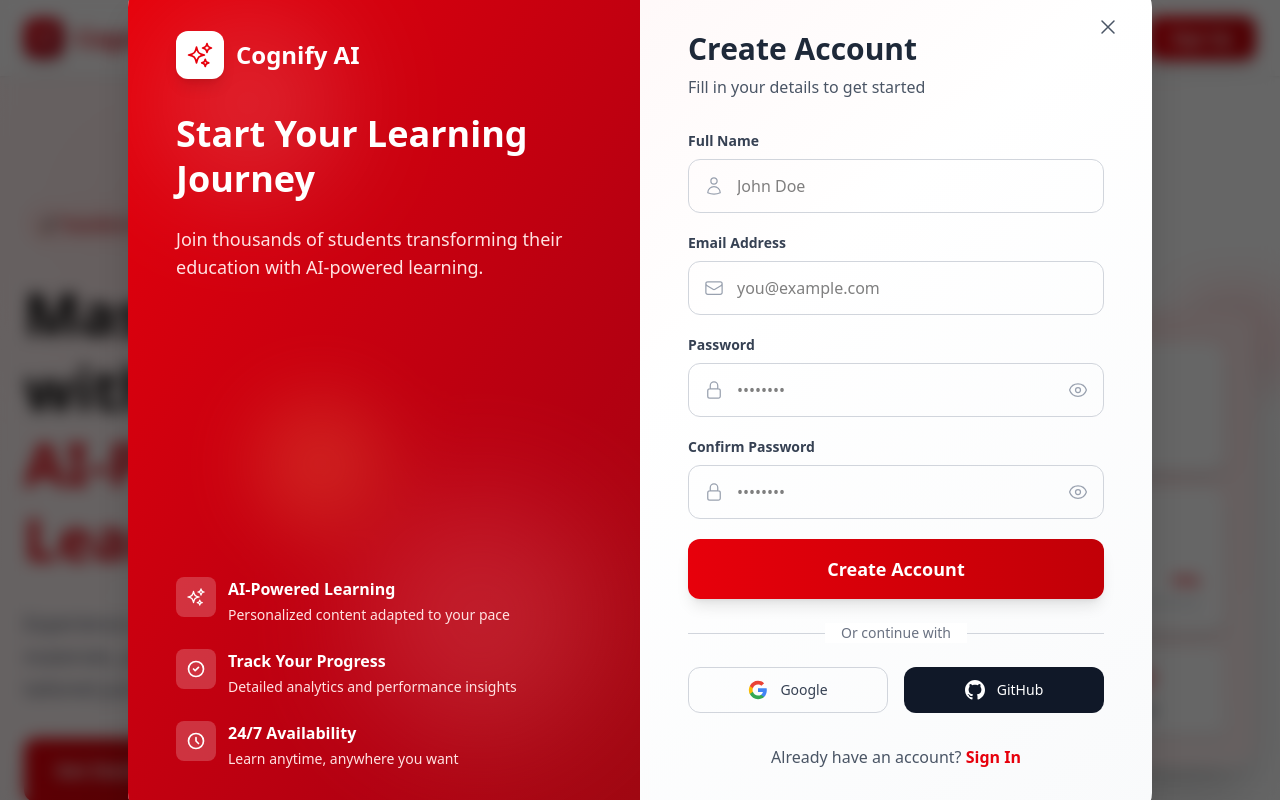
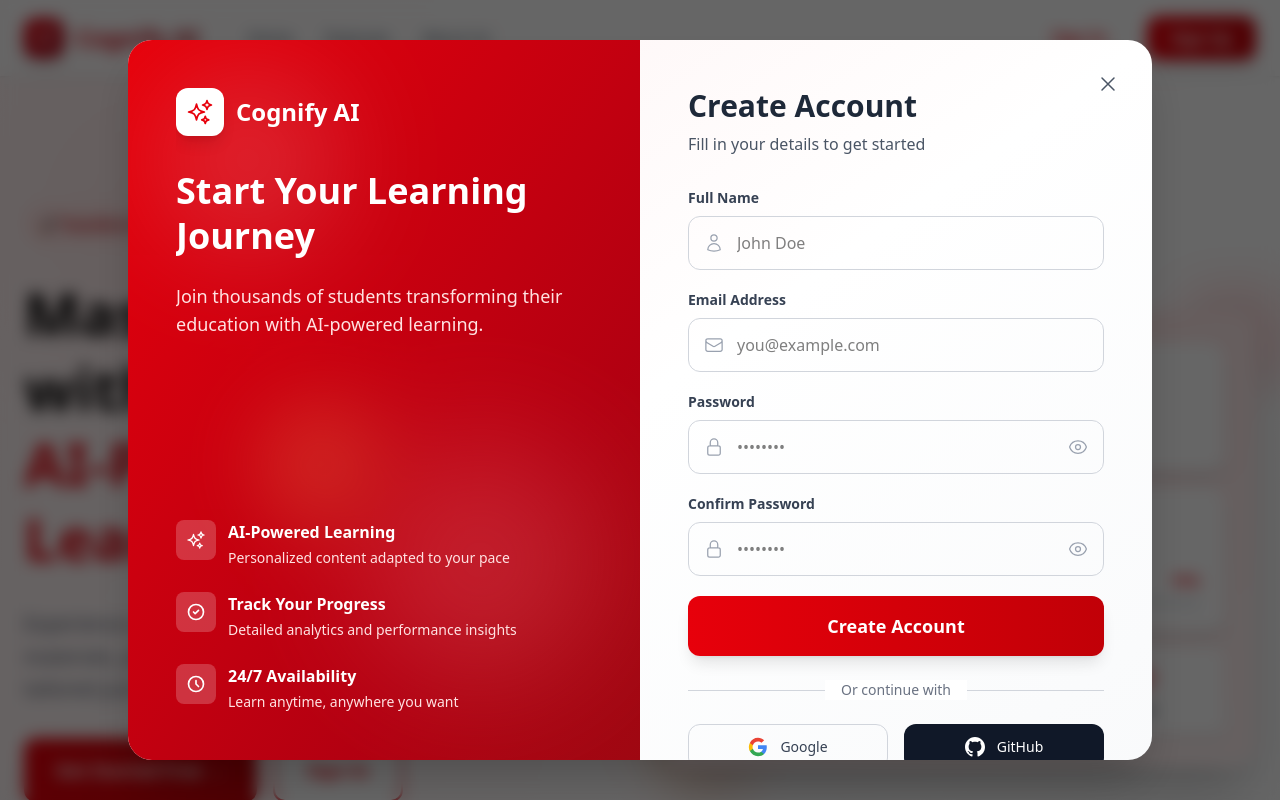
Before and after one commit to Clear20-22/Cognify-AI-Powered-Learning-Platform, a React (Vite) app in the folder frontend/: page / in a window 1280 px wide. Both pictures are taken after a click on the button "Sign Up". Shown: the top 800 px of the page. Built offline with nearby package versions, Linux system fonts and the light colour scheme; no server answers.

Commit message:
scrollable signup signin

```diff
--- a/frontend/src/components/AuthModal.jsx
+++ b/frontend/src/components/AuthModal.jsx
@@ -162,8 +162,8 @@ function AuthModal({ onClose, onSuccess, initialMode = "signin" }) {
       className="fixed inset-0 bg-black/60 backdrop-blur-sm flex justify-center items-center z-50 p-4"
       onClick={(e) => e.target === e.currentTarget && onClose()}
     >
-      <div className="bg-gradient-to-br from-red-50 via-white to-gray-50 rounded-3xl max-w-5xl w-full overflow-hidden shadow-2xl">
-        <div className="grid md:grid-cols-2">
+      <div className="bg-gradient-to-br from-red-50 via-white to-gray-50 rounded-3xl max-w-5xl w-full max-h-[90vh] overflow-hidden shadow-2xl flex flex-col">
+        <div className="grid md:grid-cols-2 flex-1 overflow-hidden">
           {/* Left Side - Illustration/Branding */}
           <div className="hidden md:block bg-gradient-to-br from-red-600 to-red-800 p-12 relative overflow-hidden">
             {/* Abstract Background Graphics */}
@@ -173,7 +173,7 @@ function AuthModal({ onClose, onSuccess, initialMode = "signin" }) {
               <div className="absolute top-1/2 left-1/4 w-32 h-32 bg-orange-300 rounded-full blur-2xl"></div>
             </div>
 
-            <div className="relative z-10 h-full flex flex-col justify-between">
+            <div className="relative z-10 h-full flex flex-col justify-between overflow-y-auto">
               <div>
                 <div className="flex items-center space-x-3 mb-8">
                   <div className="w-12 h-12 bg-white rounded-xl flex items-center justify-center shadow-lg">
@@ -265,10 +265,10 @@ function AuthModal({ onClose, onSuccess, initialMode = "signin" }) {
           </div>
 
           {/* Right Side - Form */}
-          <div className="p-8 md:p-12 relative">
+          <div className="p-8 md:p-12 relative overflow-y-auto">
             <button
               onClick={onClose}
-              className="absolute top-6 right-6 p-2 hover:bg-red-100 rounded-lg transition-colors"
+              className="absolute top-6 right-6 p-2 hover:bg-red-100 rounded-lg transition-colors z-10"
               aria-label="Close"
             >
               <XMarkIcon className="w-6 h-6 text-gray-600" />
```
